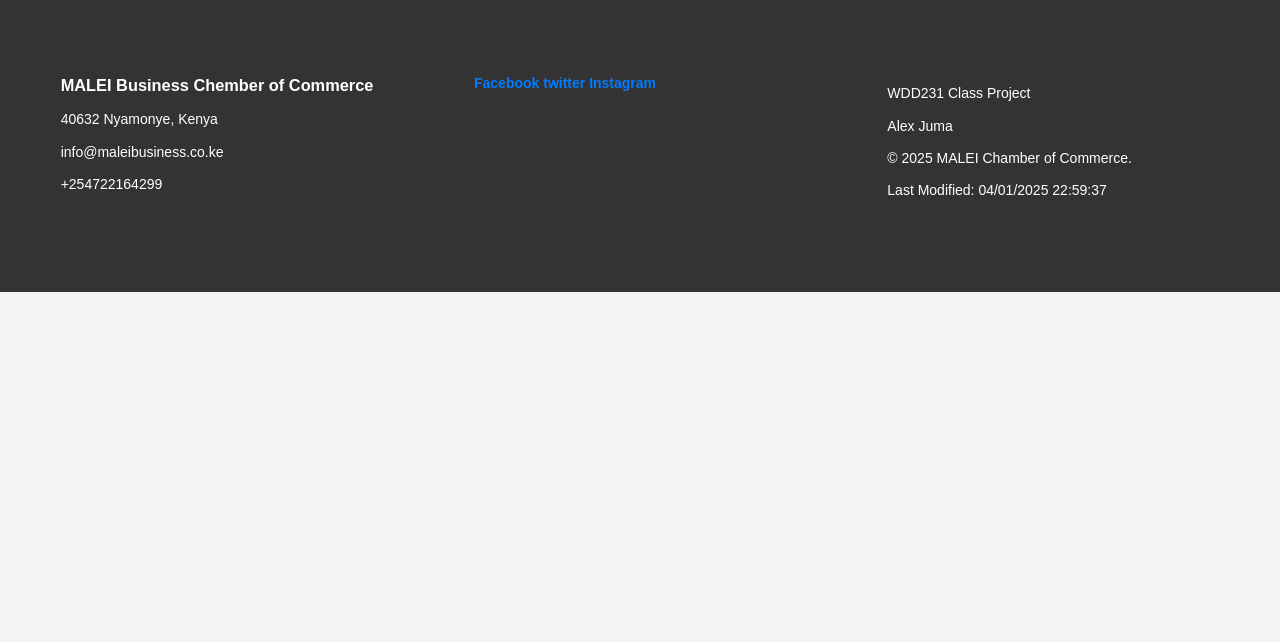
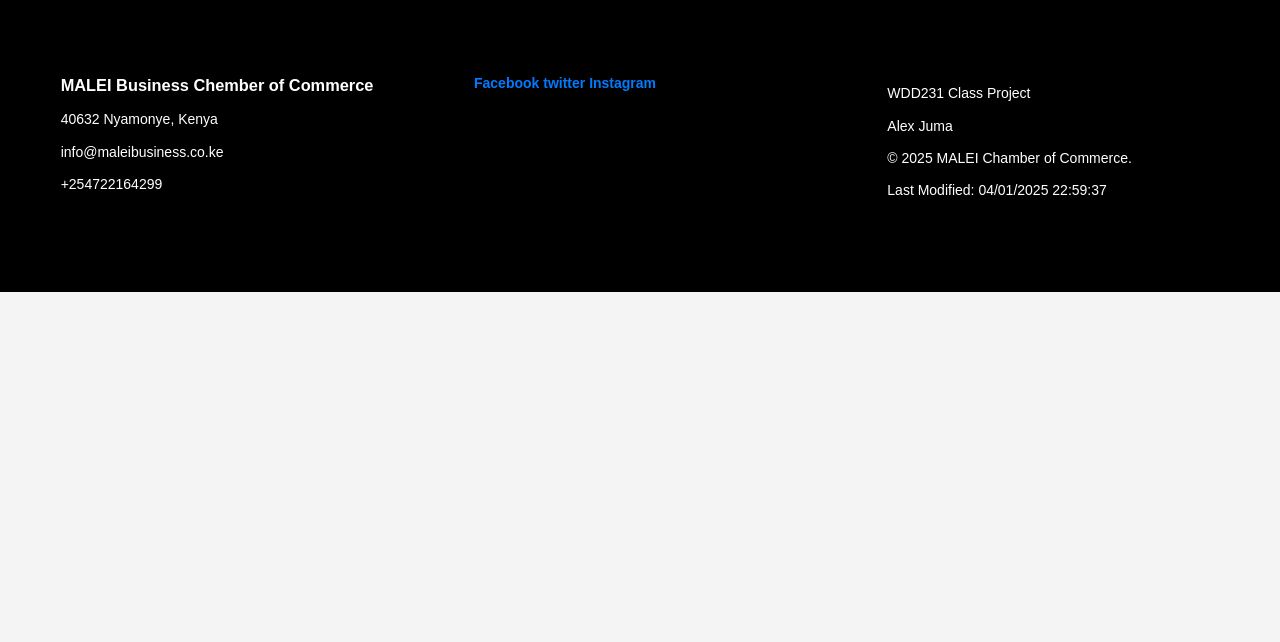
Before and after one commit to ojalex/wdd231, a plain HTML site: page chamber/contact.html in a window 1280 px wide. Shown: the part 158-800 px from the top of the page. Drawn offline with Linux system fonts and the light colour scheme.

Commit message:
Color adjusted

```diff
--- a/chamber/styles/join.css
+++ b/chamber/styles/join.css
@@ -21,7 +21,7 @@
     max-width: 600px;
     margin: 20px auto;
     border-radius: 5px;
-    box-shadow: 0 2px 10px rgba(0, 0, 0, 0.1);
+    box-shadow: 0 2px 10px black;
 }
 
 label {
--- a/chamber/styles/stylesheet.css
+++ b/chamber/styles/stylesheet.css
@@ -7,7 +7,7 @@
     font-family: 'Arial', sans-serif;
     line-height: 1.6;
     background-color: #f4f4f4;
-    color: #333;
+    color: black;
     margin: 0;
     padding: 0;
 }
@@ -77,6 +77,8 @@
 
 header nav .nav-links li a:hover {
     color: #ff6347; /* Change to highlight color */
+    box-shadow: inset;
+    font-weight: bold;
 }
 
 /* Hamburger button */
@@ -161,7 +163,7 @@
 }
 
 .footers .footer {
-    background-color:  #333;
+    background-color: black;
     padding: 20px;
     width: 30%;
 }
@@ -200,7 +202,7 @@
 
 /* Footer styles */
 footer {
-    background-color: #333;
+    background-color: black;
     color: white;
     text-align: center;
     padding: 20px 0;
```
